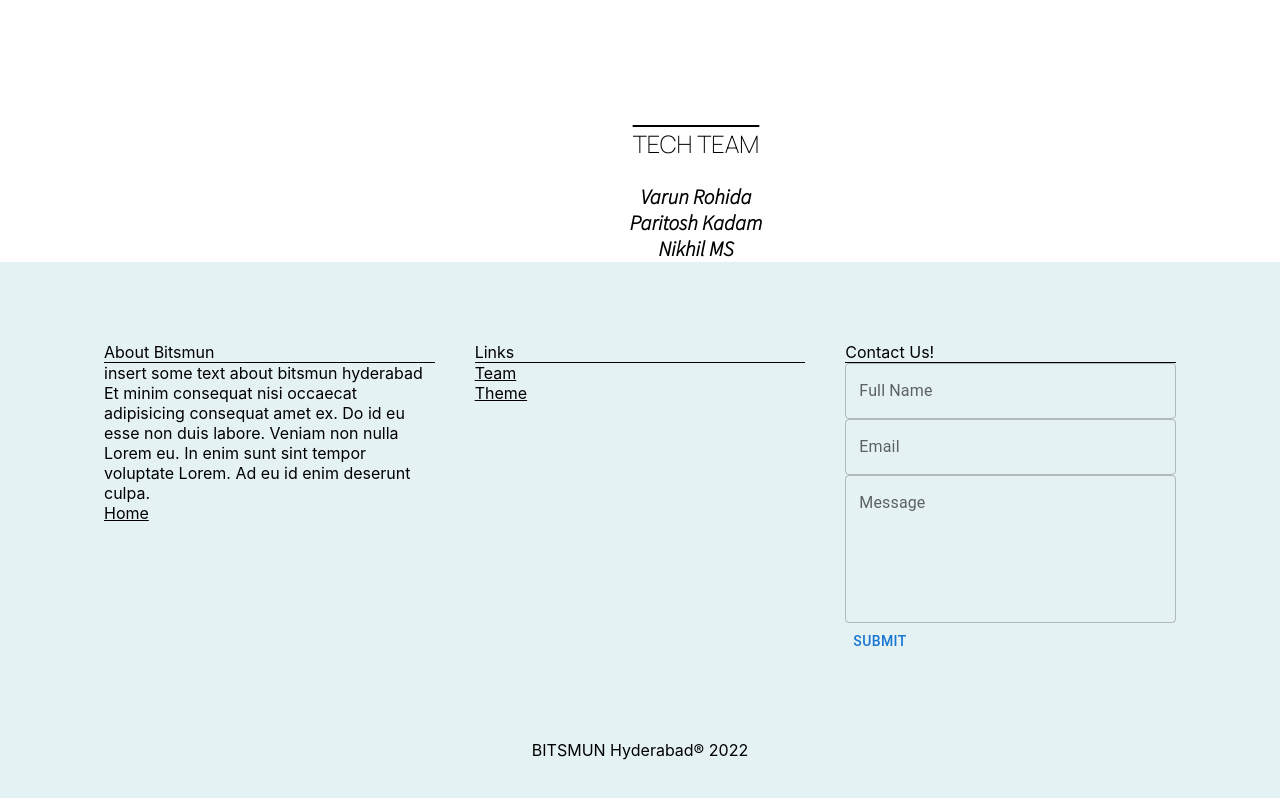
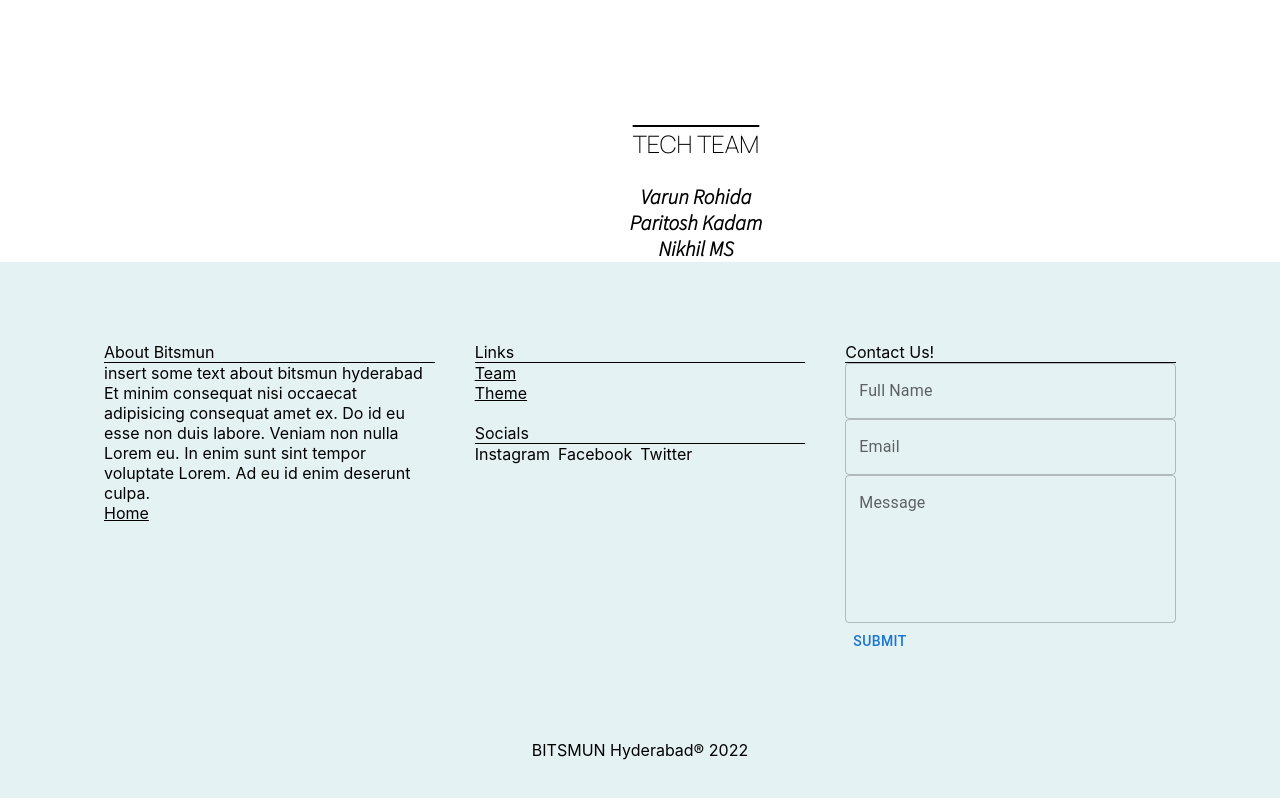
Before and after one commit to ParitoshKadam9/BITSMUN, a React (Vite) app: page / in a window 1280 px wide. Shown: the part 2744-3542 px from the top of the page. Built offline with nearby package versions, Linux system fonts and the light colour scheme.

Commit message:
update footer
added socials

```diff
--- a/src/components/footer/footer.jsx
+++ b/src/components/footer/footer.jsx
@@ -42,6 +42,16 @@
                   Theme
                 </Link>
               </Box>
+              <br />
+              <Box borderBottom={.5}>
+
+                Socials
+              </Box>
+              <Grid container spacing={1}>
+                <Grid item>Instagram</Grid>
+                <Grid item>Facebook</Grid>
+                <Grid item>Twitter</Grid>
+              </Grid>
             </Grid>
             <Grid item xs={12} sm={4}>
               <Box borderBottom={1}>Contact Us!</Box>
```
